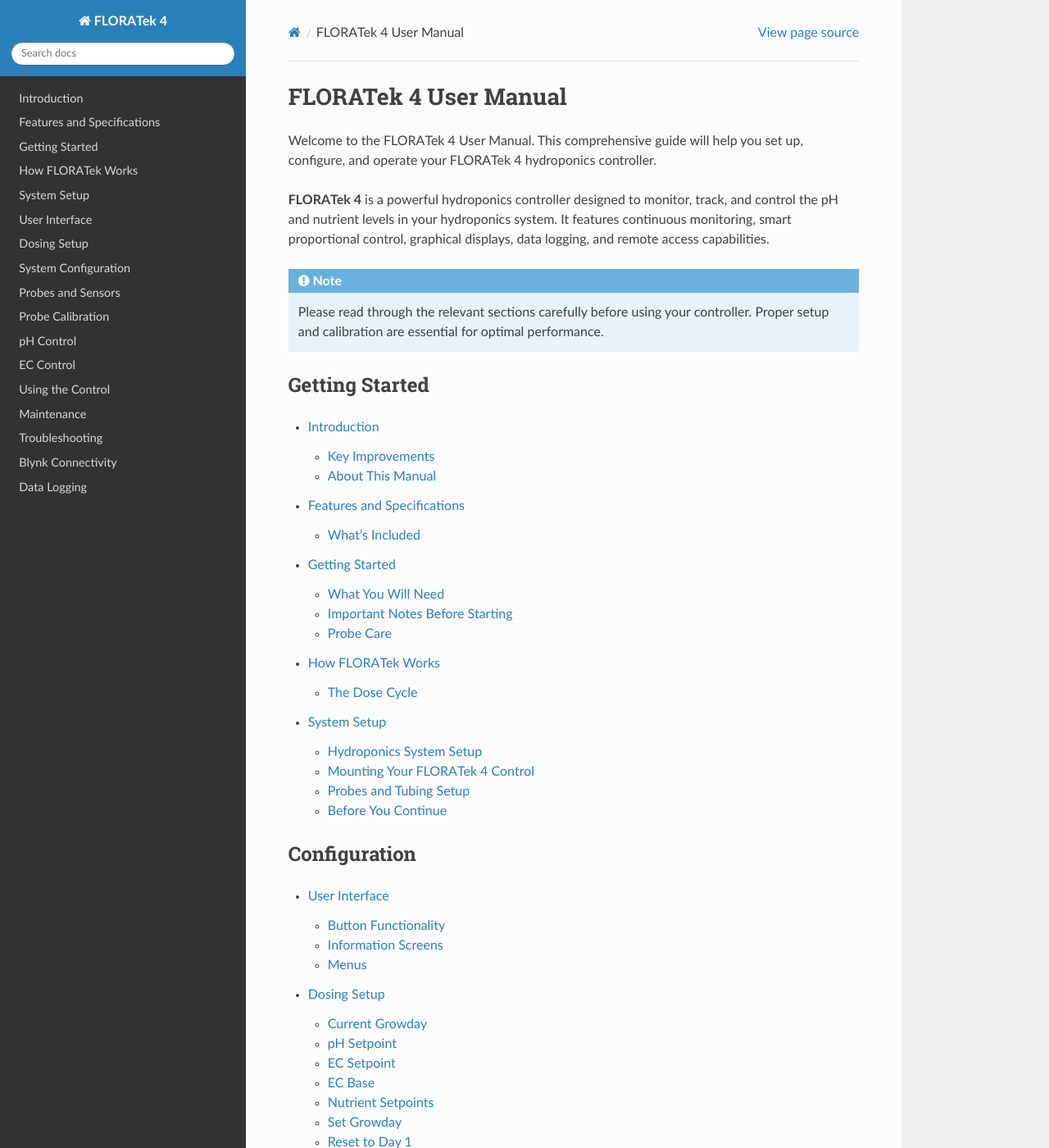
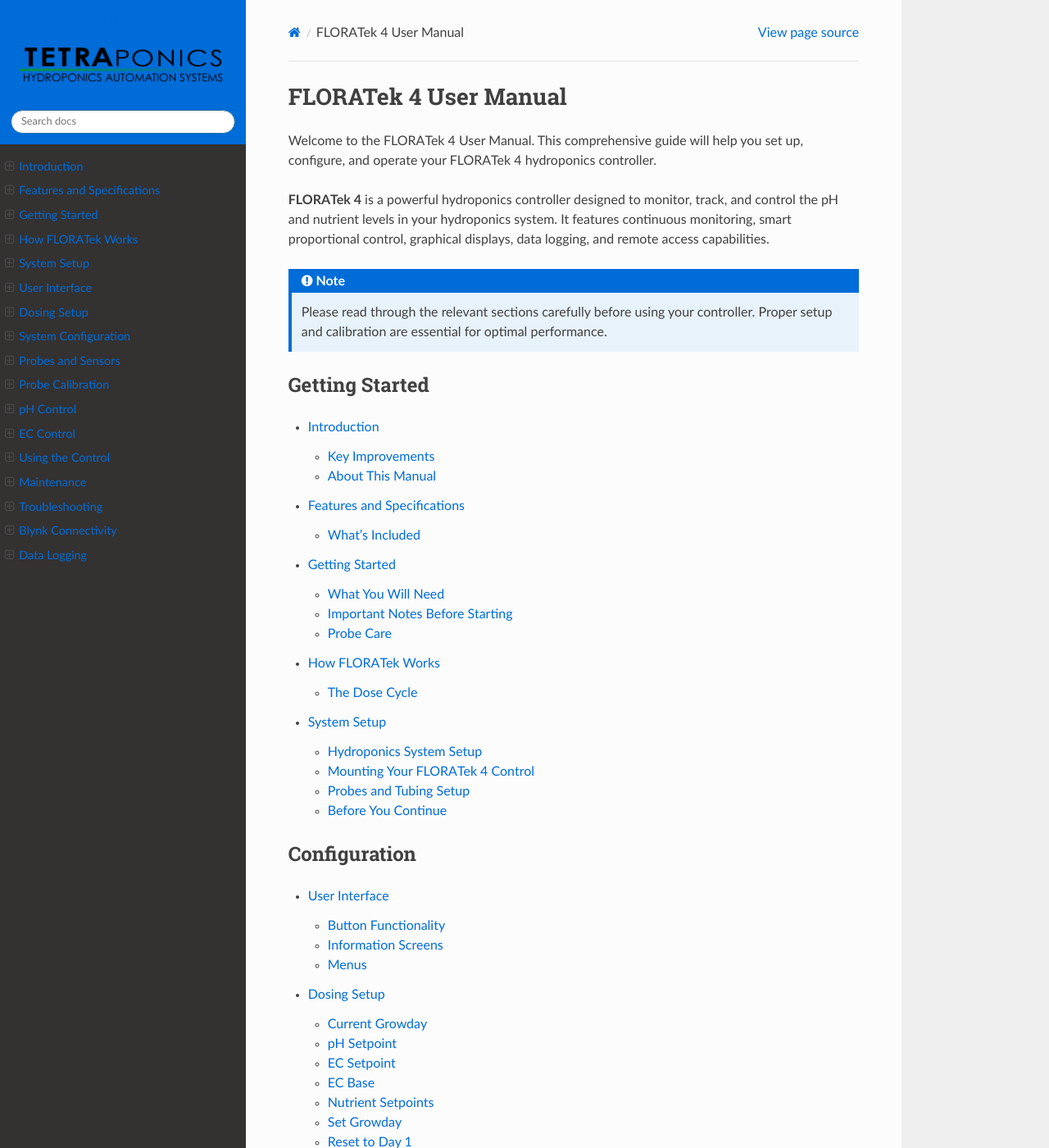
Before and after one commit to tetraponics/FLORATek4, a Sphinx documentation site: the page built from docs/source/index.rst, in a window 1280 px wide and 1400 px high. Shown: the whole window at 82% size. Built offline with Sphinx 7.4.7 and the Read the Docs theme 3.1.0, drawn with Linux system fonts in a browser that asks for light colours.

Commit message:
Added branding

```diff
--- /dev/null
+++ b/docs/source/_static/custom.css
@@ -0,0 +1,164 @@
+/* FLORATek 4 Custom Branding */
+
+/* ====================
+   BRAND COLORS
+   Update these with your brand colors
+   ==================== */
+
+:root {
+    /* Primary brand color - используется for links, buttons, accents */
+    --brand-primary: #006cd8;      /* Green - change to your primary color */
+    --brand-primary-dark: #004d99; /* Darker shade for hovers */
+
+    /* Secondary/accent colors */
+    --brand-secondary: #0f9347;    /* Blue - change to your secondary color */
+    --brand-accent: #0b6b33;       /* Orange/Yellow - for warnings/highlights */
+
+    /* Neutral colors */
+    --brand-dark: #2c3e50;         /* Dark gray/blue for text */
+    --brand-light: #ecf0f1;        /* Light background */
+}
+
+/* ====================
+   NAVIGATION & SIDEBAR
+   ==================== */
+
+/* Sidebar background */
+.wy-side-nav-search {
+    background-color: var(--brand-primary) !important;
+}
+
+/* Sidebar hover color */
+.wy-menu-vertical a:hover {
+    background-color: var(--brand-primary-dark) !important;
+}
+
+/* Active/current section in sidebar */
+.wy-menu-vertical li.current a {
+    border-right-color: var(--brand-primary) !important;
+}
+
+.wy-menu-vertical li.current > a {
+    background-color: var(--brand-light) !important;
+    border-color: var(--brand-primary) !important;
+}
+
+/* ====================
+   LINKS
+   ==================== */
+
+a {
+    color: var(--brand-primary) !important;
+}
+
+a:hover {
+    color: var(--brand-primary-dark) !important;
+}
+
+a:visited {
+    color: var(--brand-secondary) !important;
+}
+
+/* ====================
+   BUTTONS & UI ELEMENTS
+   ==================== */
+
+.btn-neutral {
+    background-color: var(--brand-primary) !important;
+    color: white !important;
+}
+
+.btn-neutral:hover {
+    background-color: var(--brand-primary-dark) !important;
+}
+
+/* ====================
+   ADMONITIONS (Note, Warning boxes)
+   ==================== */
+
+/* Note boxes */
+.admonition.note {
+    border-left: 4px solid var(--brand-primary) !important;
+}
+
+.admonition.note .admonition-title {
+    background-color: var(--brand-primary) !important;
+}
+
+/* Tip boxes */
+.admonition.tip {
+    border-left: 4px solid var(--brand-secondary) !important;
+}
+
+.admonition.tip .admonition-title {
+    background-color: var(--brand-secondary) !important;
+}
+
+/* Warning boxes */
+.admonition.warning {
+    border-left: 4px solid var(--brand-accent) !important;
+}
+
+.admonition.warning .admonition-title {
+    background-color: var(--brand-accent) !important;
+}
+
+/* ====================
+   CUSTOM STYLES
+   ==================== */
+
+/* Logo styling (if you add a logo) */
+.wy-side-nav-search > a img.logo {
+    max-width: 100%;
+    height: auto;
+    margin-bottom: 10px;
+}
+
+/* Custom highlight box */
+.highlight-box {
+    background-color: #e8f8f5;
+    border-left: 4px solid var(--brand-primary);
+    padding: 15px;
+    margin: 20px 0;
+}
+
+/* Product name emphasis */
+.brand-name {
+    color: var(--brand-primary);
+    font-weight: bold;
+}
+
+/* Version badge */
+.version-badge {
+    background-color: var(--brand-primary);
+    color: white;
+    padding: 2px 8px;
+    border-radius: 3px;
+    font-size: 0.9em;
+}
+
+/* Custom footer styling */
+.rst-footer-buttons {
+    border-top: 2px solid var(--brand-primary) !important;
+}
+
+/* Table header styling */
+.wy-table-responsive table thead {
+    background-color: var(--brand-primary) !important;
+    color: white !important;
+}
+
+/* Code block customization */
+.highlight {
+    border-left: 3px solid var(--brand-primary);
+}
+
+/* ====================
+   RESPONSIVE ADJUSTMENTS
+   ==================== */
+
+@media screen and (max-width: 768px) {
+    .wy-side-nav-search {
+        padding: 10px;
+    }
+}
--- a/docs/source/conf.py
+++ b/docs/source/conf.py
@@ -31,5 +31,40 @@
 
 html_theme = 'sphinx_rtd_theme'
 
+# Theme options for branding
+html_theme_options = {
+    'logo_only': False,
+    'display_version': True,
+    'prev_next_buttons_location': 'bottom',
+    'style_external_links': False,
+    'style_nav_header_background': '#2ecc71',  # Your brand color
+    # Toc options
+    'collapse_navigation': False,
+    'sticky_navigation': True,
+    'navigation_depth': 4,
+    'includehidden': True,
+    'titles_only': False
+}
+
+# Add custom CSS and logo
+html_static_path = ['_static']
+html_css_files = [
+    'custom.css',
+]
+
+# Logo and favicon (add your logo files to _static folder)
+html_logo = '_static/tetraponicslogo.png'
+html_favicon = '_static/favicon.ico'
+
+# Custom sidebar
+html_sidebars = {
+    '**': [
+        'globaltoc.html',
+        'relations.html',
+        'sourcelink.html',
+        'searchbox.html',
+    ]
+}
+
 # -- Options for EPUB output
 epub_show_urls = 'footnote'
```
Also changed, not shown: docs/source/_static/favicon.ico (added), docs/source/_static/tetraponicslogo.png (added).
